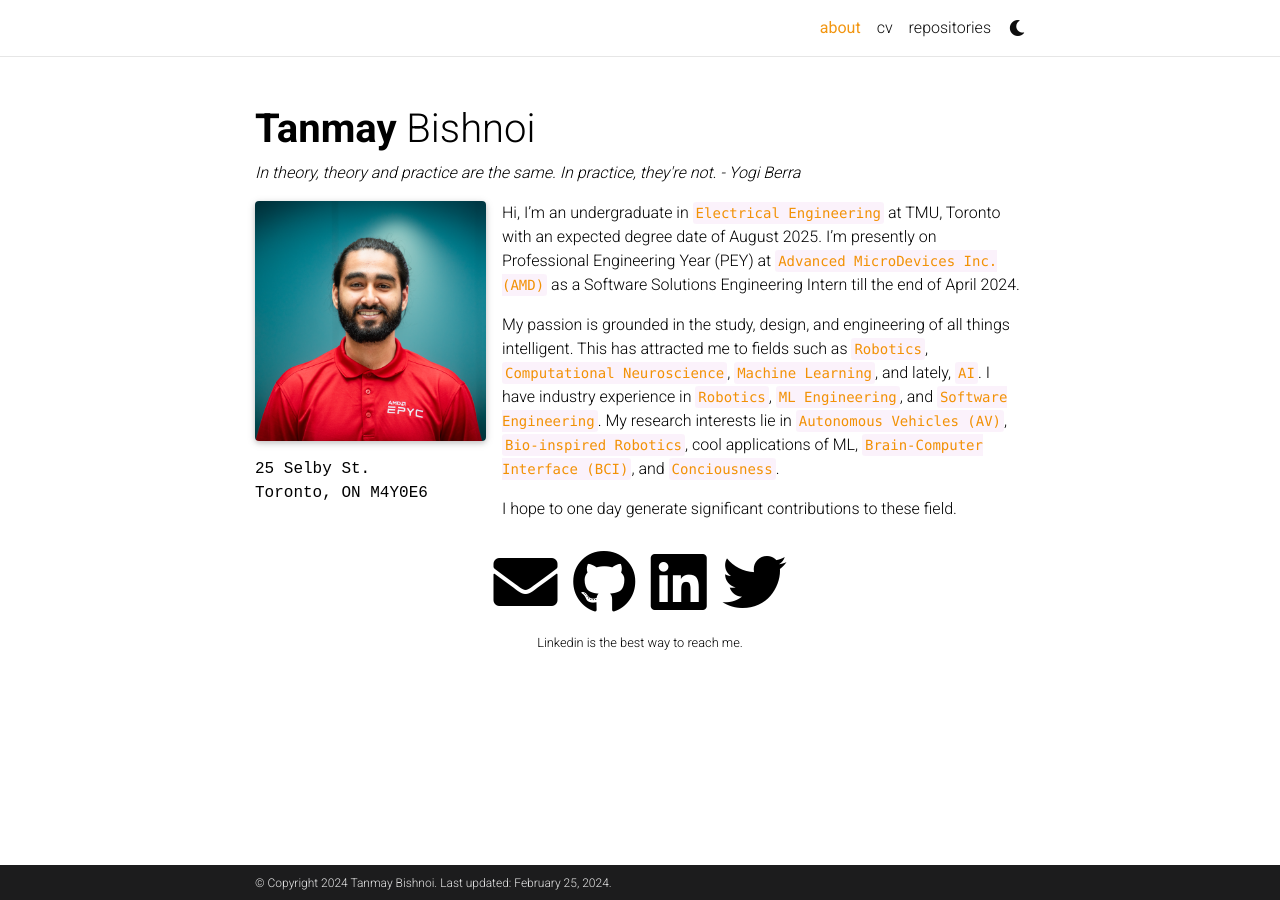
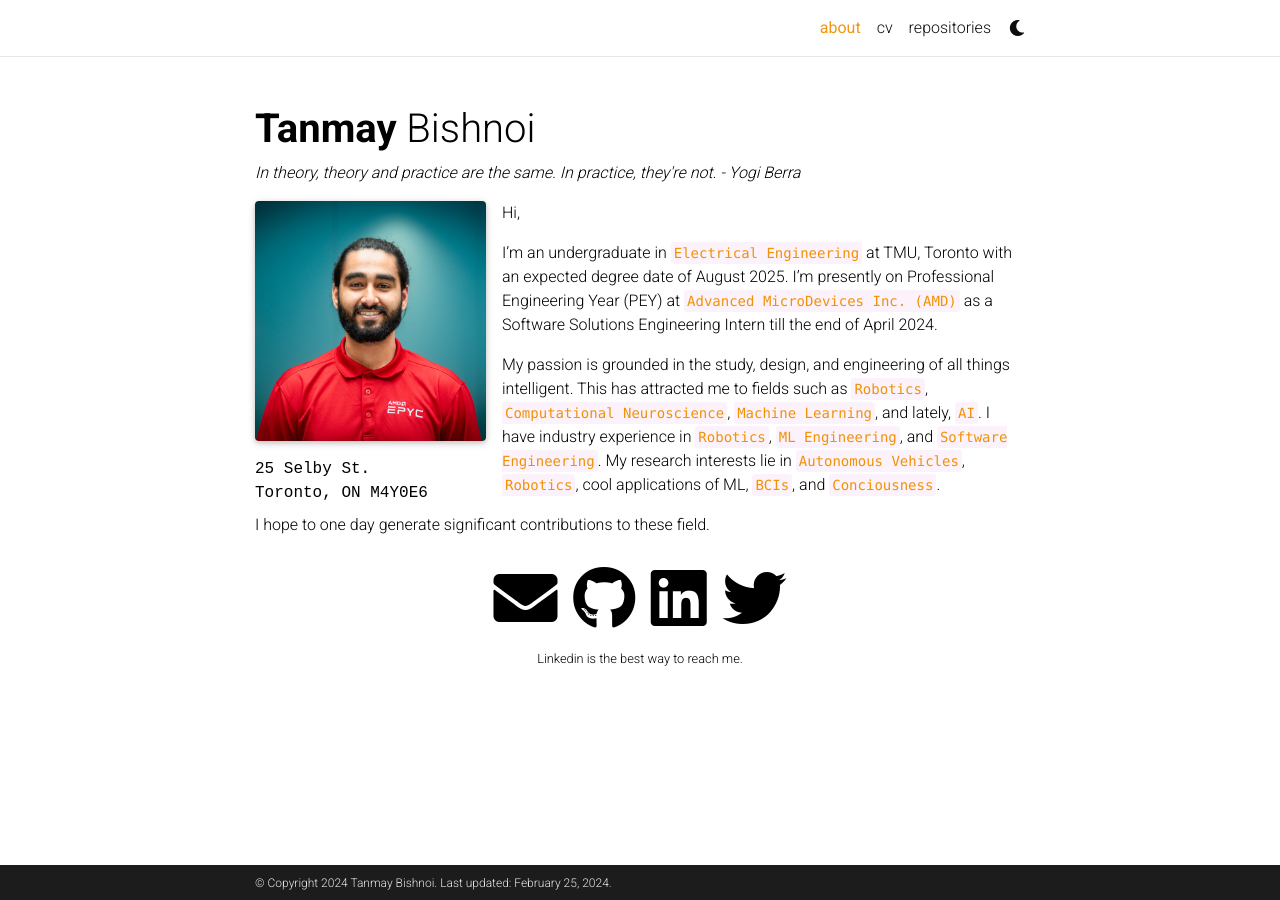
Before and after one commit to tanmayyb/home, a Jekyll site: the page built from _pages/about.md, in a window 1280 px wide. Built offline with Jekyll 4.4.1, drawn with Linux system fonts in a browser that asks for light colours; full-size pictures stand in for the smaller copies a plugin makes; comment, search, counter and statistics services are not loaded; a style sheet for code colours, icons or effects is not loaded.

Commit message:
updated about

```diff
--- a/_pages/about.md
+++ b/_pages/about.md
@@ -18,8 +18,9 @@ social: true  # includes social icons at the bottom of the page
 ---
 
 Hi,
+
 I'm an undergraduate in `Electrical Engineering` at TMU, Toronto with an expected degree date of August 2025. I'm presently on Professional Engineering Year (PEY) at `Advanced MicroDevices Inc. (AMD)` as a Software Solutions Engineering Intern till the end of April 2024.
 
-My passion is grounded in the study, design, and engineering of all things intelligent. This has attracted me to fields such as `Robotics`, `Computational Neuroscience`, `Machine Learning`, and lately, `AI`. I have industry experience in `Robotics`, `ML Engineering`, and `Software Engineering`. My research interests lie in `Autonomous Vehicles (AV)`, `Bio-inspired Robotics`, cool applications of ML, `Brain-Computer Interface (BCI)`, and `Conciousness`.
+My passion is grounded in the study, design, and engineering of all things intelligent. This has attracted me to fields such as `Robotics`, `Computational Neuroscience`, `Machine Learning`, and lately, `AI`. I have industry experience in `Robotics`, `ML Engineering`, and `Software Engineering`. My research interests lie in `Autonomous Vehicles`, `Robotics`, cool applications of ML, `BCIs`, and `Conciousness`.
 
 I hope to one day generate significant contributions to these field.
```
